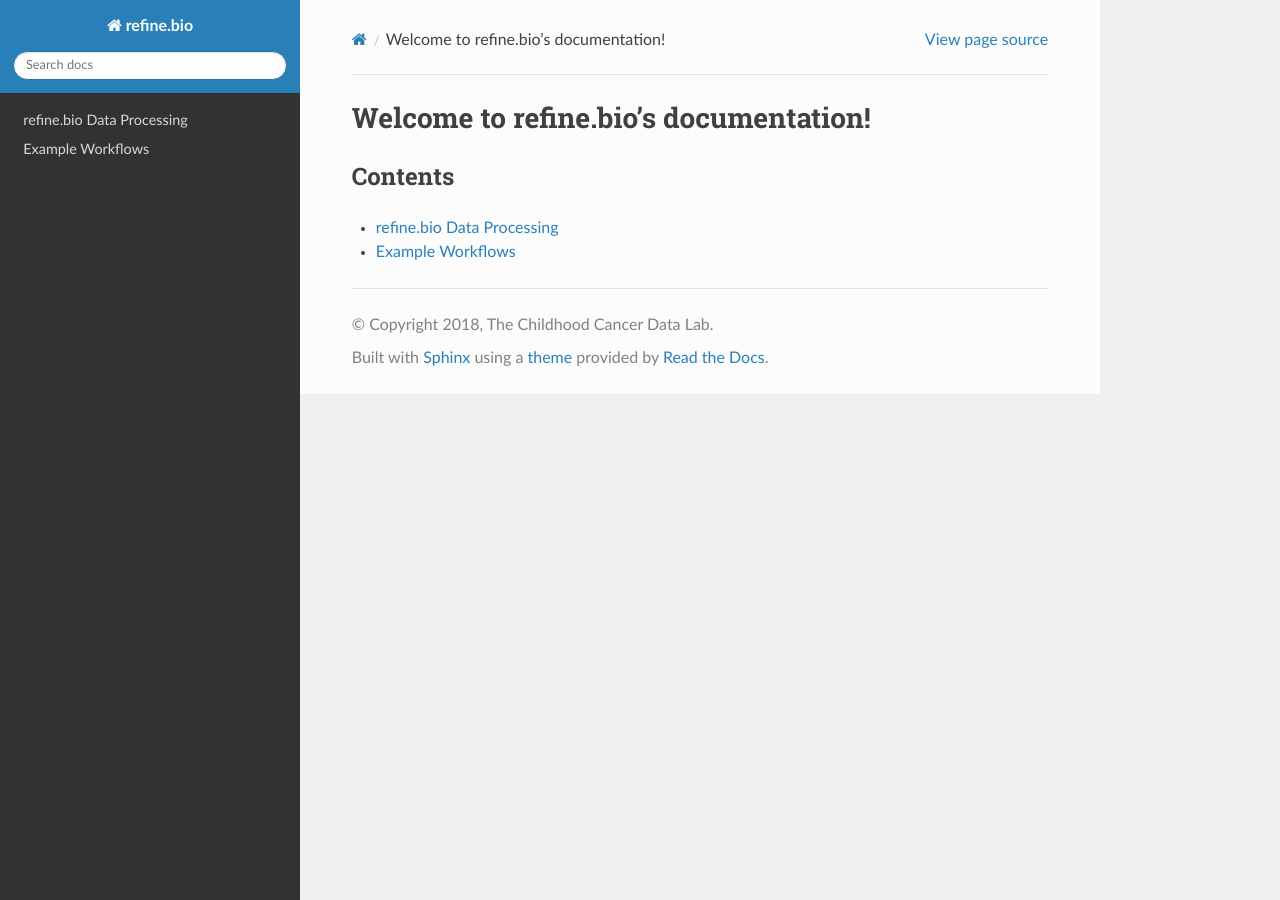
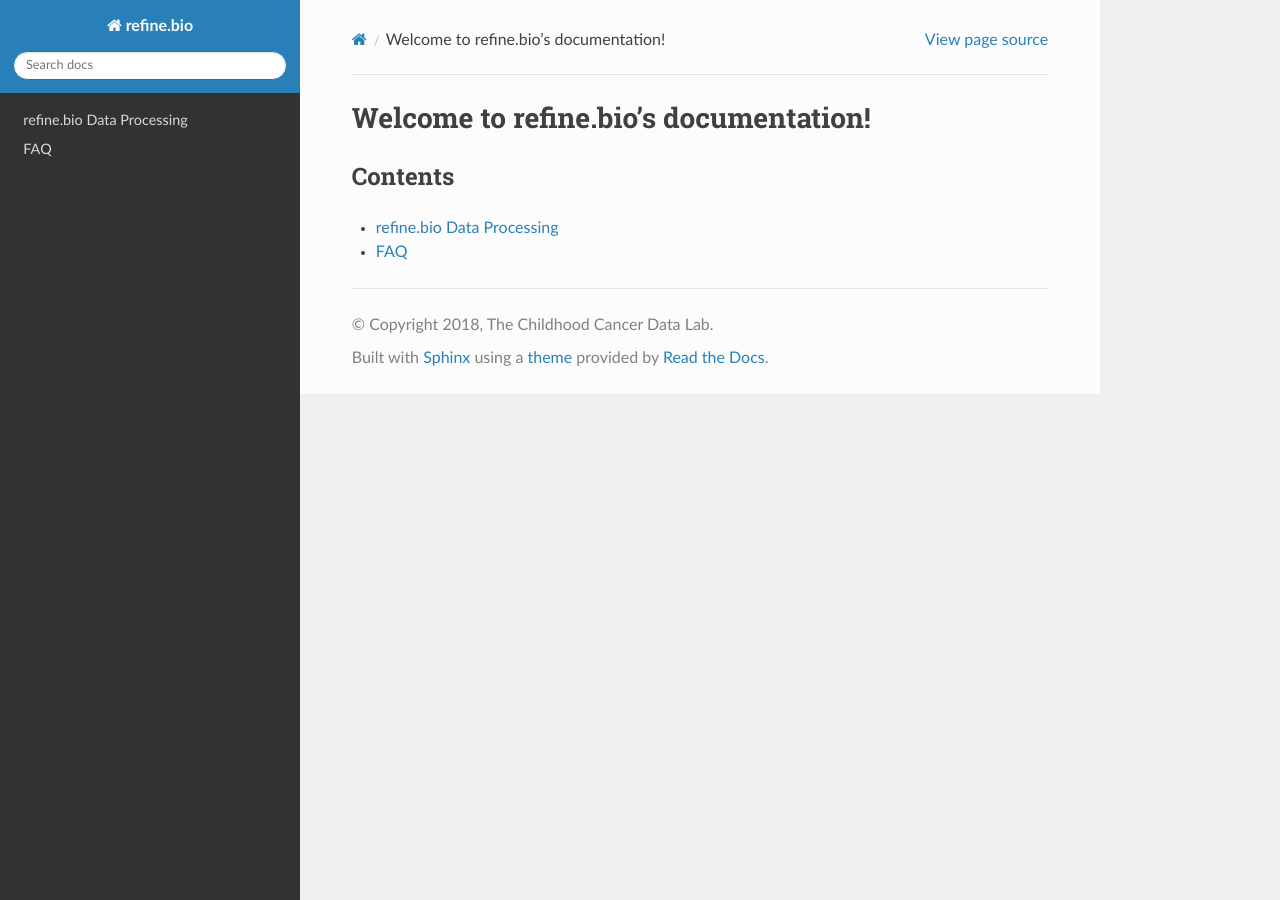
Before and after one commit to AlexsLemonade/refinebio-docs, a Sphinx documentation site: the page built from docs/index.md, in a window 1280 px wide. Built offline with Sphinx 7.4.7 and the Read the Docs theme 2.0.0, drawn with Linux system fonts in a browser that asks for light colours.

Commit message:
link faq, closes #38

```diff
--- a/docs/index.md
+++ b/docs/index.md
@@ -4,4 +4,4 @@ Welcome to refine.bio's documentation!
 ## Contents
 
 * [refine.bio Data Processing](main_text.md)
-* [Example Workflows](getting_started.md)
+* [FAQ](faq.md.md)
```
